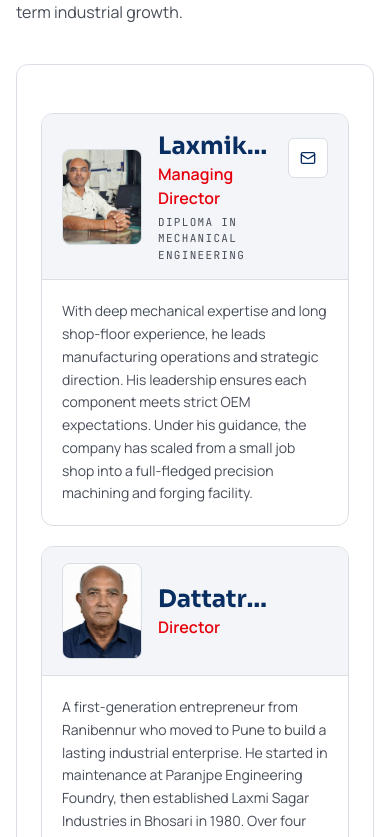
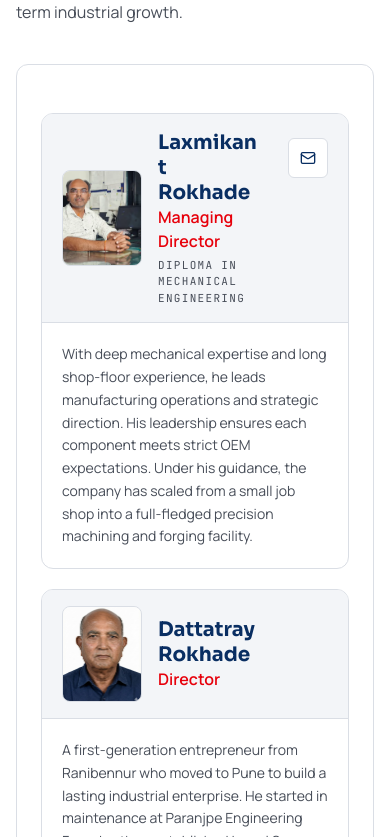
Before and after one commit to bhushanwagh53015301-tech/laxmi-sagar-pvt-ltd, a React (Vite) app: page /about in a window 390 px wide. Shown: the part 2827-3664 px from the top of the page. Built offline with nearby package versions, Linux system fonts and the light colour scheme.

Commit message:
Fix mobile leader name wrapping

```diff
--- a/src/routes/about.tsx
+++ b/src/routes/about.tsx
@@ -302,8 +302,10 @@ export default function AboutPage() {
                           decoding="sync"
                         />
                       </div>
-                      <div className="min-w-0 flex-1">
-                        <p className="truncate font-display text-2xl font-bold text-primary">{person.name}</p>
+                      <div className="min-w-0 flex-1 pr-2">
+                        <p className="font-display text-xl font-bold leading-tight text-primary break-words sm:text-2xl">
+                          {person.name}
+                        </p>
                         <p className="font-sans text-base font-semibold text-red-600">{person.role}</p>
                         {person.education ? (
                           <p className="mt-1 font-mono text-[11px] uppercase tracking-[0.12em] text-muted-foreground">
```
